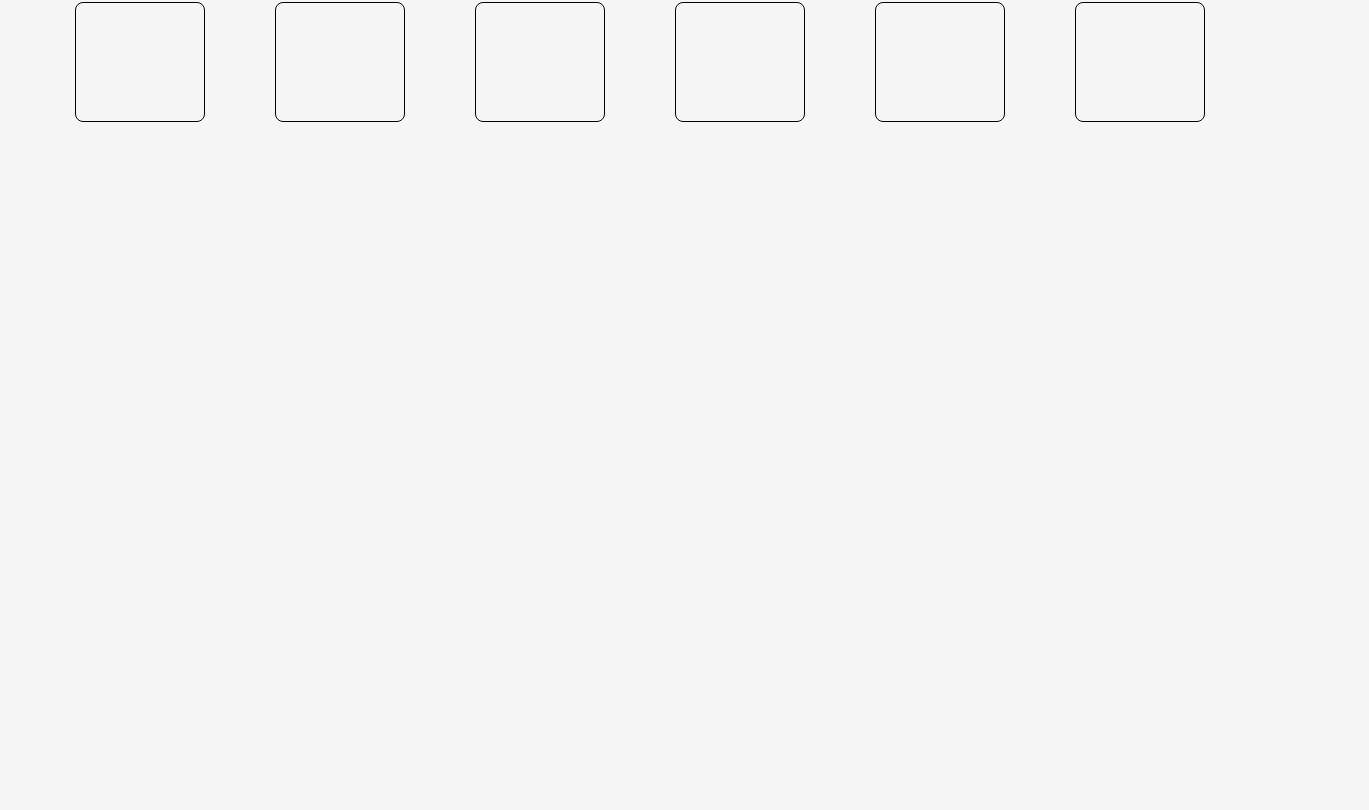
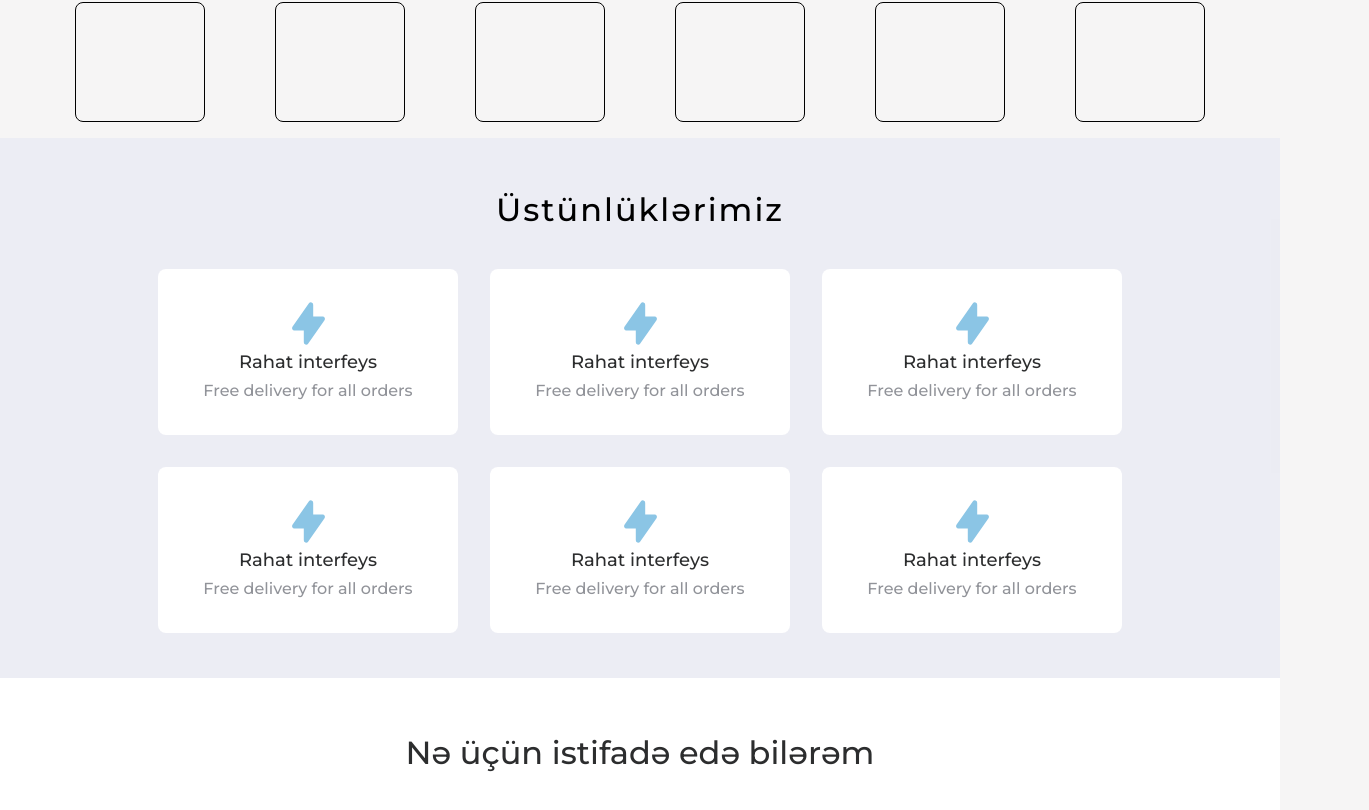
Before and after one commit to Shiphoo1/bpm-website, a React (Create React App) app: page / in a window 1280 px wide. Shown: the part 544-1354 px from the top of the page, 1369 px wide, since content can reach past the window. Before the commit the page ends 800 px from the top, so only its background shows below. Built offline with nearby package versions, Linux system fonts and the light colour scheme.

Commit message:
Advantages complete

```diff
--- a/src/App.js
+++ b/src/App.js
@@ -1,6 +1,8 @@
 import NavigationContainer from "./components/NavigationContainer";
-import SectionOne from "./components/SectionOne";
+import Test from "./components/Test";
 import Logos from "./components/Logos";
+import Advantages from "./components/Advantages";
+import SnapShots from "./components/SnapShots";
 
 function App() {
   return (
@@ -14,8 +16,10 @@ function App() {
         rel="stylesheet"
       ></link>
       <NavigationContainer />
-      <SectionOne />
+      <Test />
       <Logos />
+      <Advantages />
+      <SnapShots />
     </div>
   );
 }
--- /dev/null
+++ b/src/components/Advantages.js
@@ -0,0 +1,44 @@
+import styles from "./Advantages.module.css";
+import { HiLightningBolt } from "react-icons/hi";
+
+const SectionTwo = () => {
+  return (
+    <div className={styles.mainContainer}>
+      <h1 className={styles.header}>Üstünlüklərimiz</h1>
+      <div className={styles.container}>
+        <div className={styles.gridItems}>
+          <HiLightningBolt style={{ fontSize: "4.7rem" }} color={"#8BC5E5"} />
+          <div className={styles.name}>Rahat interfeys</div>
+          <div className={styles.desc}>Free delivery for all orders</div>
+        </div>
+        <div className={styles.gridItems}>
+          <HiLightningBolt style={{ fontSize: "4.7rem" }} color={"#8BC5E5"} />
+          <div className={styles.name}>Rahat interfeys</div>
+          <div className={styles.desc}>Free delivery for all orders</div>
+        </div>
+        <div className={styles.gridItems}>
+          <HiLightningBolt style={{ fontSize: "4.7rem" }} color={"#8BC5E5"} />
+          <div className={styles.name}>Rahat interfeys</div>
+          <div className={styles.desc}>Free delivery for all orders</div>
+        </div>
+        <div className={styles.gridItems}>
+          <HiLightningBolt style={{ fontSize: "4.7rem" }} color={"#8BC5E5"} />
+          <div className={styles.name}>Rahat interfeys</div>
+          <div className={styles.desc}>Free delivery for all orders</div>
+        </div>
+        <div className={styles.gridItems}>
+          <HiLightningBolt style={{ fontSize: "4.7rem" }} color={"#8BC5E5"} />
+          <div className={styles.name}>Rahat interfeys</div>
+          <div className={styles.desc}>Free delivery for all orders</div>
+        </div>
+        <div className={styles.gridItems}>
+          <HiLightningBolt style={{ fontSize: "4.7rem" }} color={"#8BC5E5"} />
+          <div className={styles.name}>Rahat interfeys</div>
+          <div className={styles.desc}>Free delivery for all orders</div>
+        </div>
+      </div>
+    </div>
+  );
+};
+
+export default SectionTwo;
--- /dev/null
+++ b/src/components/Advantages.module.css
@@ -0,0 +1,43 @@
+.mainContainer {
+  display: flex;
+  flex-direction: column;
+  justify-content: center;
+  align-items: center;
+  height: 54rem;
+  background: rgba(37, 78, 202, 0.05);
+}
+
+.container {
+  display: grid;
+
+  grid-template-rows: repeat(2, 16.6rem);
+  grid-template-columns: repeat(3, 30rem);
+  grid-gap: 3.2rem;
+}
+.gridItems {
+  display: flex;
+  flex-direction: column;
+  justify-content: center;
+  align-items: center;
+  background-color: red;
+  border-radius: 8px;
+  background-color: #ffffff;
+}
+.header {
+  font-size: 3.2rem;
+  font-weight: 400;
+  letter-spacing: 0.2rem;
+  margin-bottom: 3.2rem;
+  display: block;
+}
+.name {
+  font-size: 1.8rem;
+  color: #2c2d2e;
+  font-weight: 500;
+}
+.desc {
+  font-size: 1.6rem;
+  color: #919399;
+
+  font-weight: 400;
+}
--- /dev/null
+++ b/src/components/SnapShots.js
@@ -0,0 +1,11 @@
+import styles from "./SnapShots.module.css";
+
+const SnapShots = () => {
+  return (
+    <div className={styles.container}>
+      <div className={styles.header}>Nə üçün istifadə edə bilərəm</div>
+    </div>
+  );
+};
+
+export default SnapShots;
--- /dev/null
+++ b/src/components/SnapShots.module.css
@@ -0,0 +1,13 @@
+.container {
+  display: block;
+  text-align: center;
+  height: 170.3rem;
+  background-color: #ffffff;
+}
+.header {
+  display: inline-block;
+  margin-top: 4.8rem;
+  font-weight: 400;
+  font-size: 3.2rem;
+  color: #2c2d2e;
+}
--- a/src/components/SectionOne.js
+++ b/src/components/Test.js
@@ -1,4 +1,4 @@
-import styles from "./SectionOne.module.css";
+import styles from "./Test.module.css";
 import { BsArrowRight, BsArrowLeft } from "react-icons/bs";
 const SectionOne = () => {
   return (
@@ -12,14 +12,14 @@ const SectionOne = () => {
             biznes prosesləri bir mərkəzdən idarə edə, işlərin gedişatına və
             nəticələrə nəzarət edə bilərsiniz.
           </p>
-          <div className={styles.button}>
+          {/* <div className={styles.button}>
             <div className={styles.boxItems}>TEST EDIN</div>
             <div className={styles.boxItems}>
               <BsArrowRight
                 style={{ fontSize: "2.4rem", marginTop: "0.8rem" }}
               />
             </div>
-          </div>
+          </div> */}
         </div>
       </div>
       <div className={`${styles.items} ${styles.item2}`}>
--- a/src/components/SectionOne.module.css
+++ b/src/components/Test.module.css
@@ -1,4 +1,5 @@
 .container {
+  overflow: hidden;
   margin-top: 7.2rem;
   width: 100%;
   height: 45.8rem;
```
